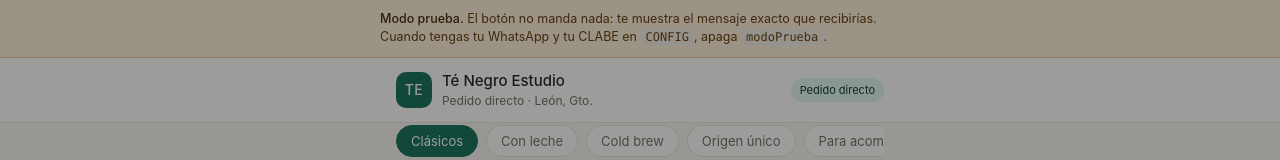
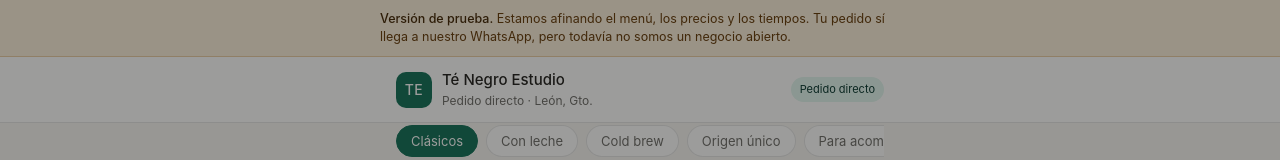
Before and after one commit to daavidgallegos-glitch/tenegro-pedidos, a plain HTML site: page index.html in a window 1280 px wide. Shown: the top 160 px of the page. Drawn offline with Linux system fonts and the light colour scheme.

Commit message:
Activar envio real de pedidos al WhatsApp del negocio

```diff
--- a/index.html
+++ b/index.html
@@ -375,7 +375,7 @@
 const CONFIG = {
   // MODO PRUEBA: con true, el boton NO abre WhatsApp. Muestra en pantalla el
   // mensaje exacto que se enviaria. Ponlo en false cuando ya tengas tu numero.
-  modoPrueba: true,
+  modoPrueba: false,
   // AVISO DE PRUEBA: banner para cuando la app YA manda pedidos de verdad pero
   // sigues afinando. Es independiente de modoPrueba: con modoPrueba en false y
   // esto en true, el pedido llega a WhatsApp y ademas se avisa que es prueba.
@@ -396,10 +396,9 @@
   negocio: {
     nombre:   "Té Negro Estudio",
     lema:     "Pedido directo · León, Gto.",
-    // VACIO A PROPOSITO hasta que David ponga el suyo. Con este campo vacio la
-    // app NO puede abrir WhatsApp: avisa en pantalla en vez de mandar el pedido
-    // a un numero ajeno.
-    whatsapp: "",
+    // Numero de David. PUBLICO: queda a la vista en el sitio y en el historial
+    // de git. Es lo que el cliente necesita para mandar el pedido.
+    whatsapp: "526621029106",
     instagram:"@tenegroestudio",
     // Texto de la etiqueta del encabezado. Va dirigido al CLIENTE, no a ti:
     // nada de "29% ahorrado", que es tu economia interna y confunde al cliente.
```
